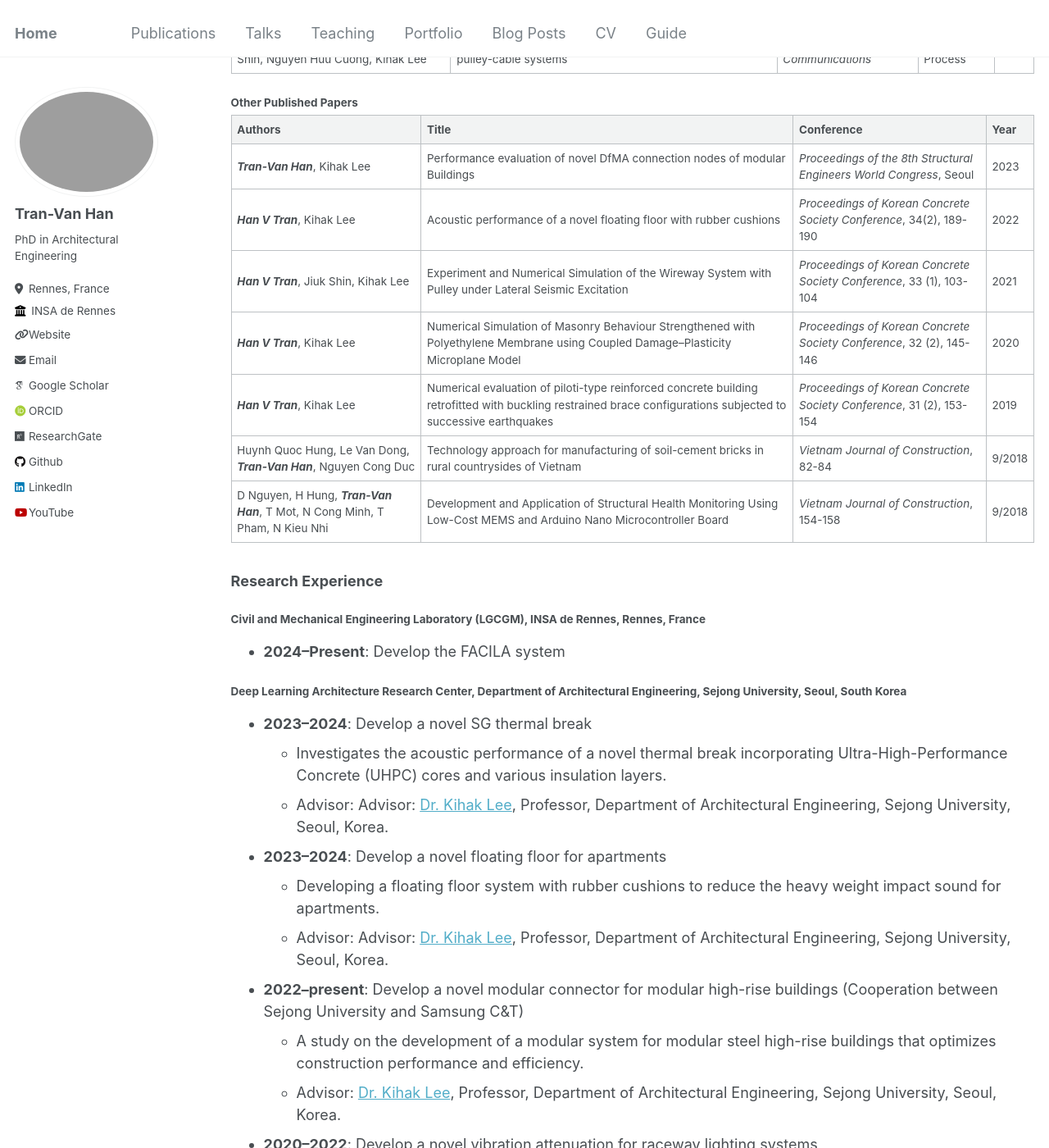
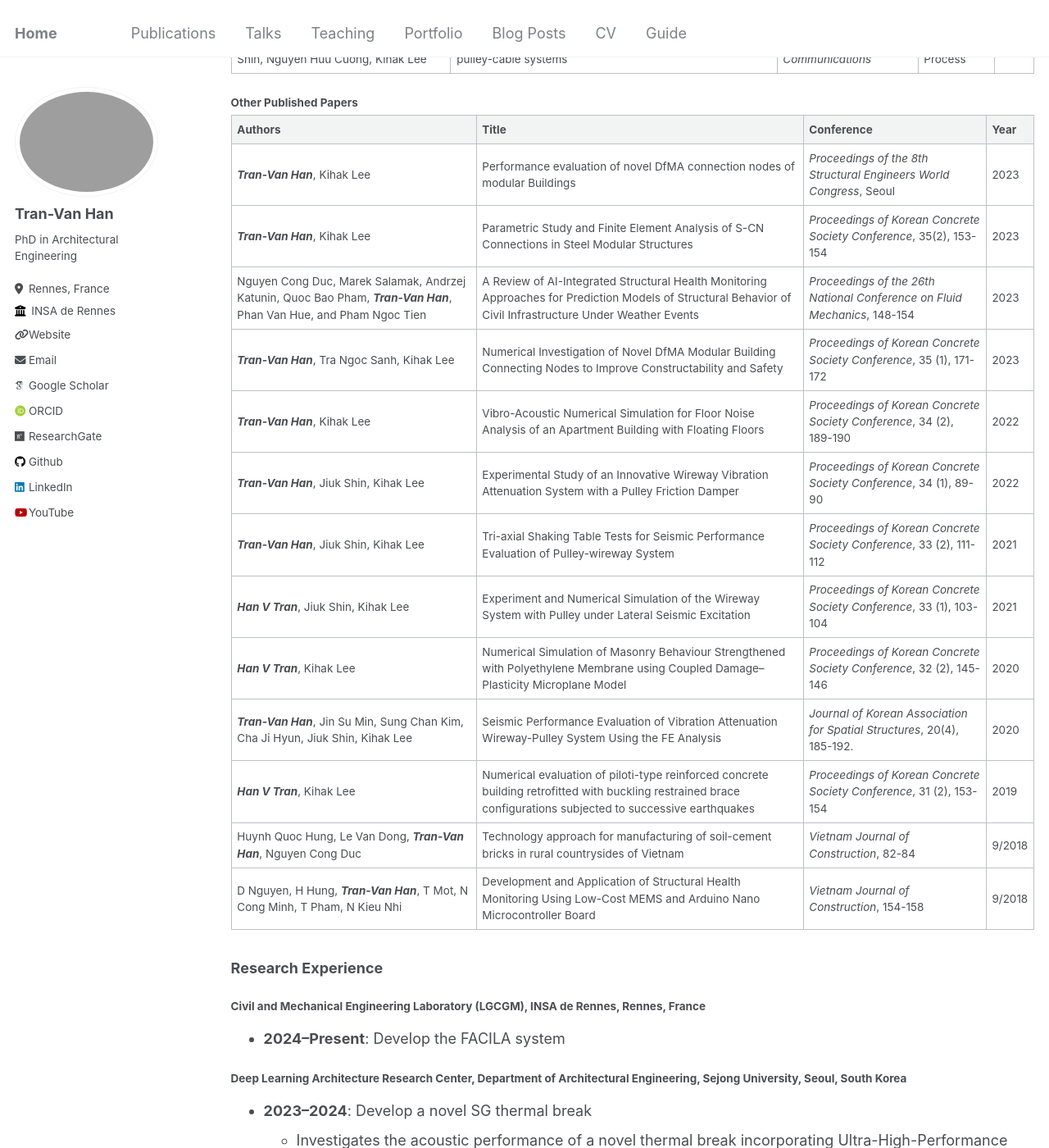
Before and after one commit to tranhan1405/tranhan1405.github.io, a Jekyll site: the page built from _pages/cv.md, in a window 1280 px wide and 1400 px high, scrolled down 2107 px. Shown: the whole window at 82% size. Built offline with Jekyll 4.4.1, drawn with Linux system fonts in a browser that asks for light colours; some web fonts are replaced; some of the changed text lies outside the part shown.

Commit message:
Update cv.md

```diff
--- a/_pages/cv.md
+++ b/_pages/cv.md
@@ -48,7 +48,7 @@ redirect_from:
 | Nguyen Huu Cuong, Hyoseo An, **Han V Tran**, Sanghee An, Kihak Lee | Structural test and analyses of UHPC horizontal connection with shear keys for slab-external PC wall | *Construction and Building Materials, 419*, 135410 | 2024 |
 | **Tran-Van Han**, Jeong MoonSook, YongNam Kim, Dongkyu Lee, Nguyen-Vu Luat, Kihak Lee | Numerical study on compressive behavior of a 3D-printed sand mold-cast S-CN connector | *Journal of Constructional Steel Research, 213*, 108336 | 2024 |
 | **Tran-Van Han**, Sung Chan Kim, Jiuk Shin, Nguyen Huu Cuong, Kihak Lee | Tri-Axial Shaking Table Testing of Lighting Support Systems with Pulley Friction Dampers and Integrated Dummy Masses | *Results in Engineering, 21*, 101706 | 2024 |
-| **Tran-Van Han**, Gayoon Lee, HanSang Whan, Tae-Sang An, Chan-Yu Jeong, Kihak Lee | Vibro-Acoustic Numerical Simulation for Floor Noise Analysis of an Apartment Building with Floating Floors | *Proceedings of the 29th International Congress on Sound and Vibration*, Prague | 2023 |
+| **Tran-Van Han**, Gayoon Lee, HanSang Whan, Tae-Sang An, Chan-Yu Jeong, Kihak Lee | Acoustic performance of a novel floating floor with rubber cushions | *Proceedings of the 29th International Congress on Sound and Vibration*, Prague | 2023 |
 | **Tran-Van Han**, Sung Chan Kim, Jiuk Shin, Kihak Lee | Experimental study of a reinforcing support system reinforced with a pulley friction damper | *Journal of Building Engineering* , 52, 104385 | 2022 |
 | **Tran-Van Han**, Sung Chan Kim, Jiuk Shin, Kihak Lee | Shaking table testing of an innovative wireway vibration attenuation system | *Journal of Constructional Steel Research*, 197, 10747 | 2022 |
 
@@ -69,9 +69,15 @@ redirect_from:
 | Authors | Title | Conference | Year |
 |---------|-------|------------|------|
 | **_Tran-Van Han_**, Kihak Lee | Performance evaluation of novel DfMA connection nodes of modular Buildings | *Proceedings of the 8th Structural Engineers World Congress*, Seoul | 2023 |
-| **_Han V Tran_**, Kihak Lee | Acoustic performance of a novel floating floor with rubber cushions | *Proceedings of Korean Concrete Society Conference*, 34(2), 189-190 | 2022 |
+| **_Tran-Van Han_**, Kihak Lee | Parametric Study and Finite Element Analysis of S-CN Connections in Steel Modular Structures | *Proceedings of Korean Concrete Society Conference*, 35(2), 153-154 | 2023 |
+| Nguyen Cong Duc, Marek Salamak, Andrzej Katunin, Quoc Bao Pham, **_Tran-Van Han_**, Phan Van Hue, and Pham Ngoc Tien | A Review of AI-Integrated Structural Health Monitoring Approaches for Prediction Models of Structural Behavior of Civil Infrastructure Under Weather Events | *Proceedings of the 26th National Conference on Fluid Mechanics*, 148-154 | 2023 |
+| **_Tran-Van Han_**, Tra Ngoc Sanh, Kihak Lee | Numerical Investigation of Novel DfMA Modular Building Connecting Nodes to Improve Constructability and Safety | *Proceedings of Korean Concrete Society Conference*, 35 (1), 171-172 | 2023 |
+| **_Tran-Van Han_**, Kihak Lee | Vibro-Acoustic Numerical Simulation for Floor Noise Analysis of an Apartment Building with Floating Floors | *Proceedings of Korean Concrete Society Conference*, 34 (2), 189-190 | 2022 |
+| **_Tran-Van Han_**, Jiuk Shin, Kihak Lee | Experimental Study of an Innovative Wireway Vibration Attenuation System with a Pulley Friction Damper | *Proceedings of Korean Concrete Society Conference*, 34 (1), 89-90 | 2022 |
+| **_Tran-Van Han_**, Jiuk Shin, Kihak Lee | Tri-axial Shaking Table Tests for Seismic Performance Evaluation of Pulley-wireway System | *Proceedings of Korean Concrete Society Conference*, 33 (2), 111-112 | 2021 |
 | **_Han V Tran_**, Jiuk Shin, Kihak Lee | Experiment and Numerical Simulation of the Wireway System with Pulley under Lateral Seismic Excitation | *Proceedings of Korean Concrete Society Conference*, 33 (1), 103-104 | 2021 |
 | **_Han V Tran_**, Kihak Lee | Numerical Simulation of Masonry Behaviour Strengthened with Polyethylene Membrane using Coupled Damage–Plasticity Microplane Model | *Proceedings of Korean Concrete Society Conference*, 32 (2), 145-146 | 2020 |
+| **_Tran-Van Han_**, Jin Su Min, Sung Chan Kim, Cha Ji Hyun, Jiuk Shin, Kihak Lee |Seismic Performance Evaluation of Vibration Attenuation Wireway-Pulley System Using the FE Analysis | *Journal of Korean Association for Spatial Structures*, 20(4), 185-192. | 2020 |
 | **_Han V Tran_**, Kihak Lee | Numerical evaluation of piloti-type reinforced concrete building retrofitted with buckling restrained brace configurations subjected to successive earthquakes | *Proceedings of Korean Concrete Society Conference*, 31 (2), 153-154 | 2019 |
 | Huynh Quoc Hung, Le Van Dong, **_Tran-Van Han_**, Nguyen Cong Duc | Technology approach for manufacturing of soil-cement bricks in rural countrysides of Vietnam | *Vietnam Journal of Construction*, 82-84 | 9/2018 |
 | D Nguyen, H Hung, **_Tran-Van Han_**, T Mot, N Cong Minh, T Pham, N Kieu Nhi | Development and Application of Structural Health Monitoring Using Low-Cost MEMS and Arduino Nano Microcontroller Board | *Vietnam Journal of Construction*, 154-158 | 9/2018 |
```
